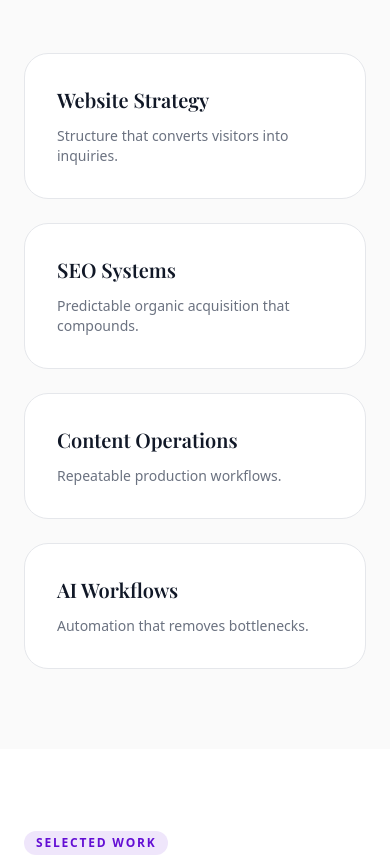
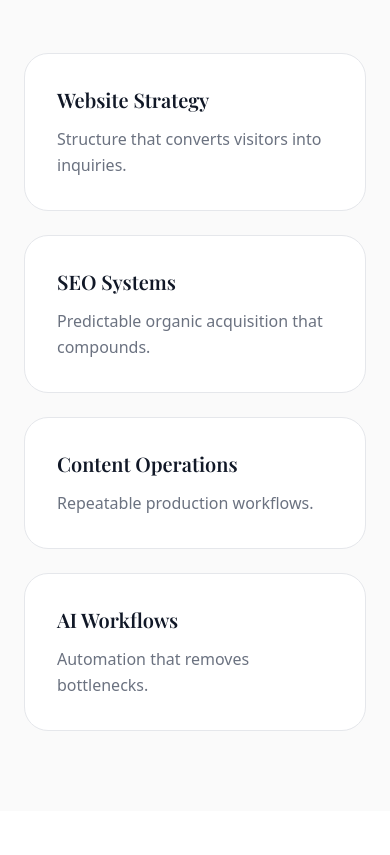
Before and after one commit to writebysachin/sachin-pandey-site, a Next.js app: page / in a window 390 px wide. Shown: the part 3160-4015 px from the top of the page. Built offline with nearby package versions, Linux system fonts and the light colour scheme; no server answers; a web font is replaced by a local one.

Commit message:
Improve body text readability on mobile/tablet

```diff
--- a/src/app/globals.css
+++ b/src/app/globals.css
@@ -211,10 +211,10 @@
 
   .text-p-xl { font-size: 20px; line-height: 28px; letter-spacing: 0; font-weight: 400; }
   .text-p-l  { font-size: 16px; line-height: 24px; letter-spacing: 0.01em; font-weight: 400; }
-  .text-p-m  { font-size: 14px; line-height: 20px; letter-spacing: 0; font-weight: 400; }
+  .text-p-m  { font-size: 16px; line-height: 26px; letter-spacing: 0; font-weight: 400; }
   .text-p-s  { font-size: 14px; line-height: 20px; letter-spacing: 0; font-weight: 400; }
 
-  p { font-size: 14px; line-height: 20px; letter-spacing: 0; }
+  p { font-size: 16px; line-height: 26px; letter-spacing: 0; }
 
   /* Tablet: 768px – 1024px */
   @media (min-width: 768px) {
@@ -226,10 +226,10 @@
 
     .text-p-xl { font-size: 28px; line-height: 36px; letter-spacing: -0.02em; }
     .text-p-l  { font-size: 18px; line-height: 24px; letter-spacing: 0.01em; }
-    .text-p-m  { font-size: 16px; line-height: 24px; letter-spacing: -0.01em; }
+    .text-p-m  { font-size: 16px; line-height: 26px; letter-spacing: -0.01em; }
     .text-p-s  { font-size: 14px; line-height: 20px; }
 
-    p { font-size: 16px; line-height: 24px; letter-spacing: -0.01em; }
+    p { font-size: 16px; line-height: 26px; letter-spacing: -0.01em; }
   }
 
   /* Desktop: 1025px+ */
```
